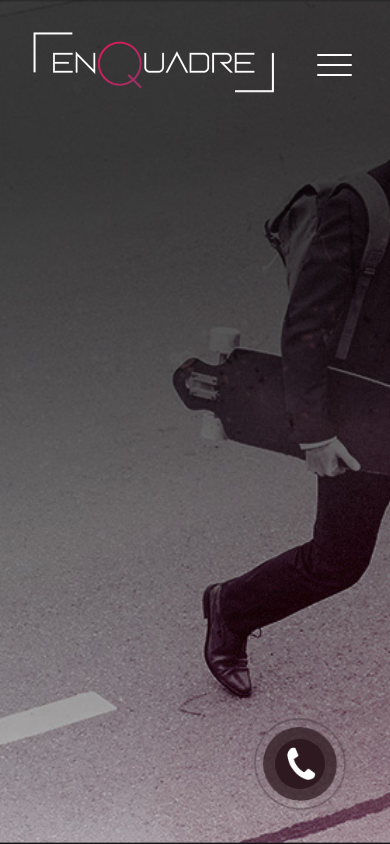
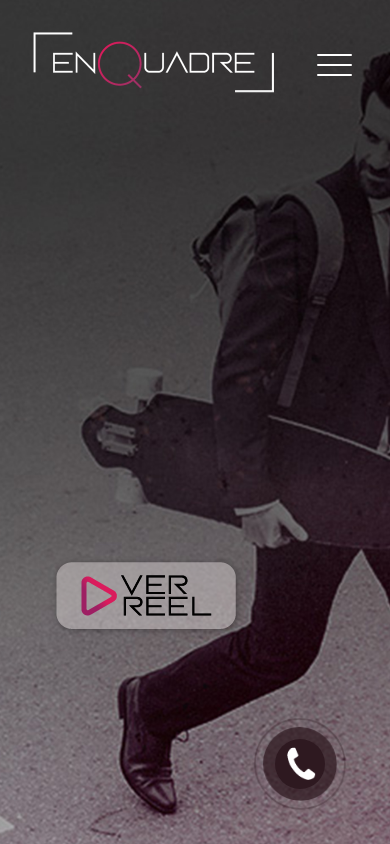
Before and after one commit to cristiansot/enquadre-website, a React (Create React App) app: page / in a window 390 px wide. Built offline with nearby package versions, Linux system fonts and the light colour scheme.

Commit message:
Added animation at the menu toggle

```diff
--- a/src/App.css
+++ b/src/App.css
@@ -12,7 +12,6 @@
 #overlay-button {
   display: none;
 }
-
 
 a {
   color: #eaeaea;
@@ -221,6 +220,12 @@ h3 {
     display: none;
   }
 
+  button {
+    margin-top: 350px;
+    margin-left: -100px;
+
+  }
+
   #overlay-button {
     display: flex;
   }
@@ -230,10 +235,10 @@ h3 {
   }
 
 
-  /* .homeMobile {
+  .homeMobile {
     display: flex;
     width: 106%;
-  } */
+  }
 
   #whatsapp{
     display: flex;
--- a/src/assets/css/toggle.css
+++ b/src/assets/css/toggle.css
@@ -6,6 +6,7 @@
   position: absolute;
   right: 2em;
   top: 1.5em;
+  animation: fadein 3s;
   padding: 40px 6px;
   z-index: 5;
   cursor: pointer;
@@ -43,6 +44,7 @@
 input[type=checkbox] {
   display: none;
 
+
   &:checked ~ #overlay {
     visibility: visible;
   }
@@ -55,6 +57,7 @@ input[type=checkbox] {
       &:before {
         transform: rotate(45deg) translate(7px, 7px);
         opacity: 1;
+
       }
       &:after {
         transform: rotate(-45deg) translate(7px, -7px);
@@ -63,11 +66,25 @@ input[type=checkbox] {
   }
 }
 
+@keyframes fadein {
+  0% {
+      opacity:0;
+  }
+  50%{
+      opacity:0.5;
+  }
+  100% {
+      opacity:1;
+  }
+}
+
 #overlay {
   height: 100vh;
   width: 100vw;
+  animation: fadein 4s;
   background: #210c13d6;
   z-index: 2;
+
   visibility: hidden;
   position: fixed;
   &.active {
--- a/src/components/Code.js
+++ b/src/components/Code.js
@@ -22,6 +22,8 @@ import motion from '../assets/img/motion_graphics.jpg'
 import fotografia from '../assets/img/fotografia.jpg'
 import streaming from '../assets/img/eventos_streaming.jpg'
 import service from '../assets/img/service.jpg'
+
+import homeMobile from '../assets/img/mobile/home_mobile.jpg'
 
 const slides = [
   { servicios: 'CORPORATIVO', img: corporativo },
@@ -167,7 +169,7 @@ const Code = () => {
         className="first"
         bgUrl={home}
       >
-      {/* <img className='homeMobile' src={homeMobile} alt="Home Mobile" />         */}
+      <img className='homeMobile' src={homeMobile} alt="Home Mobile" />
 
       <Button />
       </Section>
```
